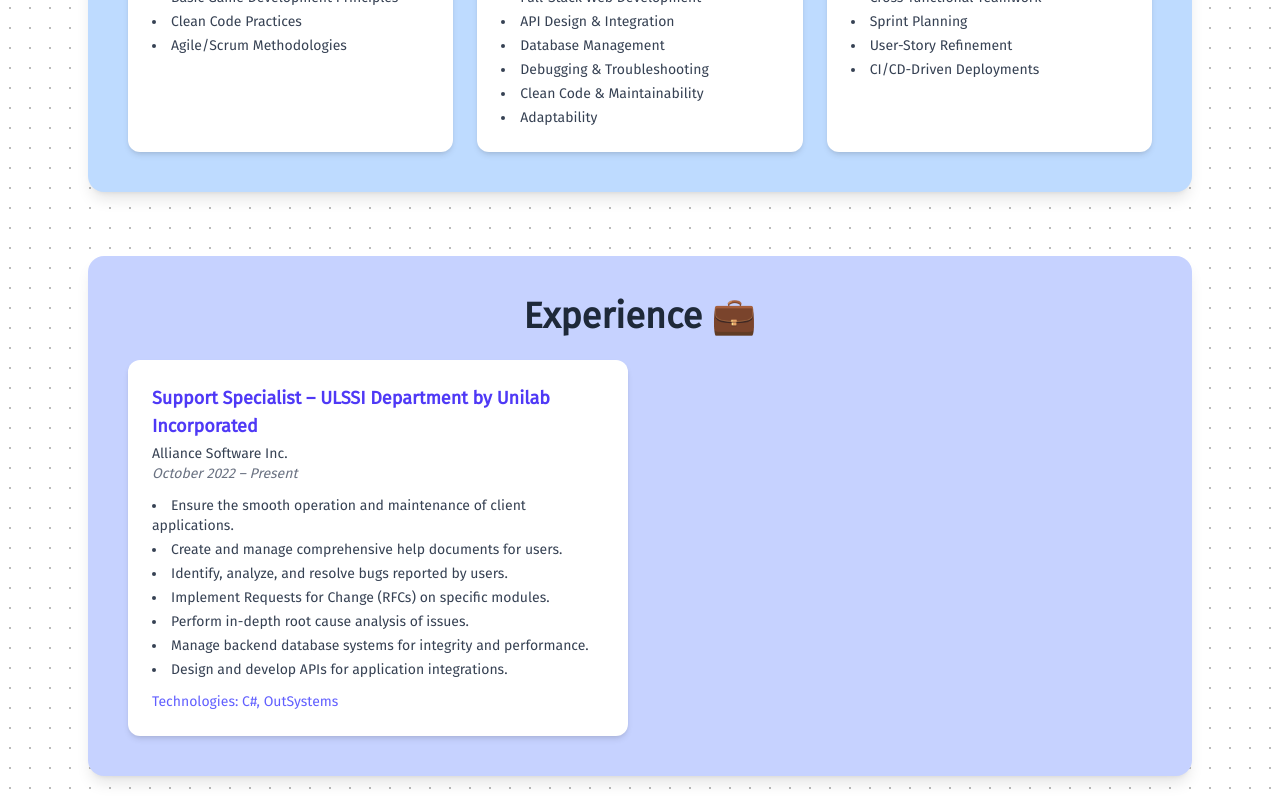
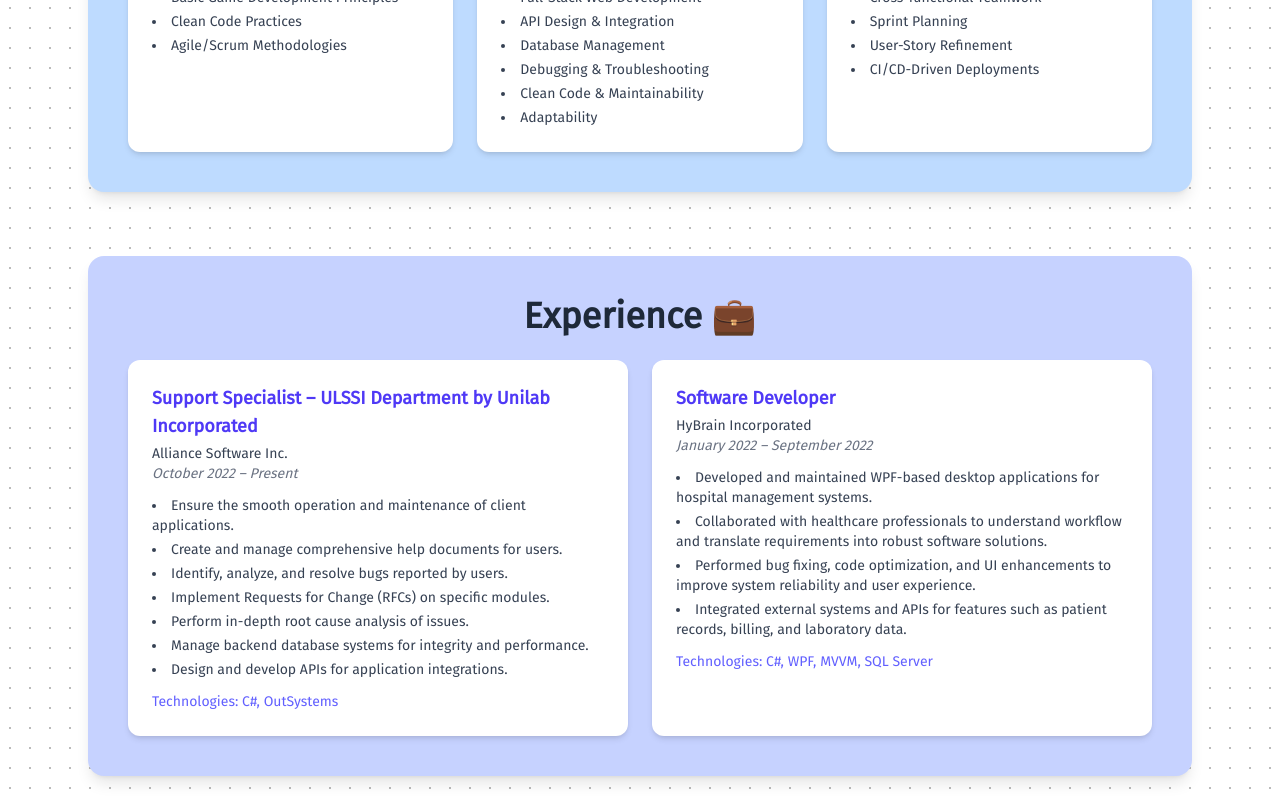
Before and after one commit to jdevc20/camdevportfolio, a Next.js app: page / in a window 1280 px wide. Shown: the part 1842-2642 px from the top of the page. Built offline with nearby package versions, Linux system fonts and the light colour scheme.

Commit message:
[*] Added Another expeirnece

```diff
--- a/src/app/components/ExperienceSection.jsx
+++ b/src/app/components/ExperienceSection.jsx
@@ -24,6 +24,20 @@
           tech="C#, OutSystems"
         />
 
+        <ExperienceCard
+          company="HyBrain Incorporated"
+          position="Software Developer"
+          dateRange="January 2022 – September 2022"
+          responsibilities={[
+            "Developed and maintained WPF-based desktop applications for hospital management systems.",
+            "Collaborated with healthcare professionals to understand workflow and translate requirements into robust software solutions.",
+            "Performed bug fixing, code optimization, and UI enhancements to improve system reliability and user experience.",
+            "Integrated external systems and APIs for features such as patient records, billing, and laboratory data."
+          ]}
+          tech="C#, WPF, MVVM, SQL Server"
+        />
+
+
         {/* Add more ExperienceCard components here for other roles */}
       </div>
     </section>
```
